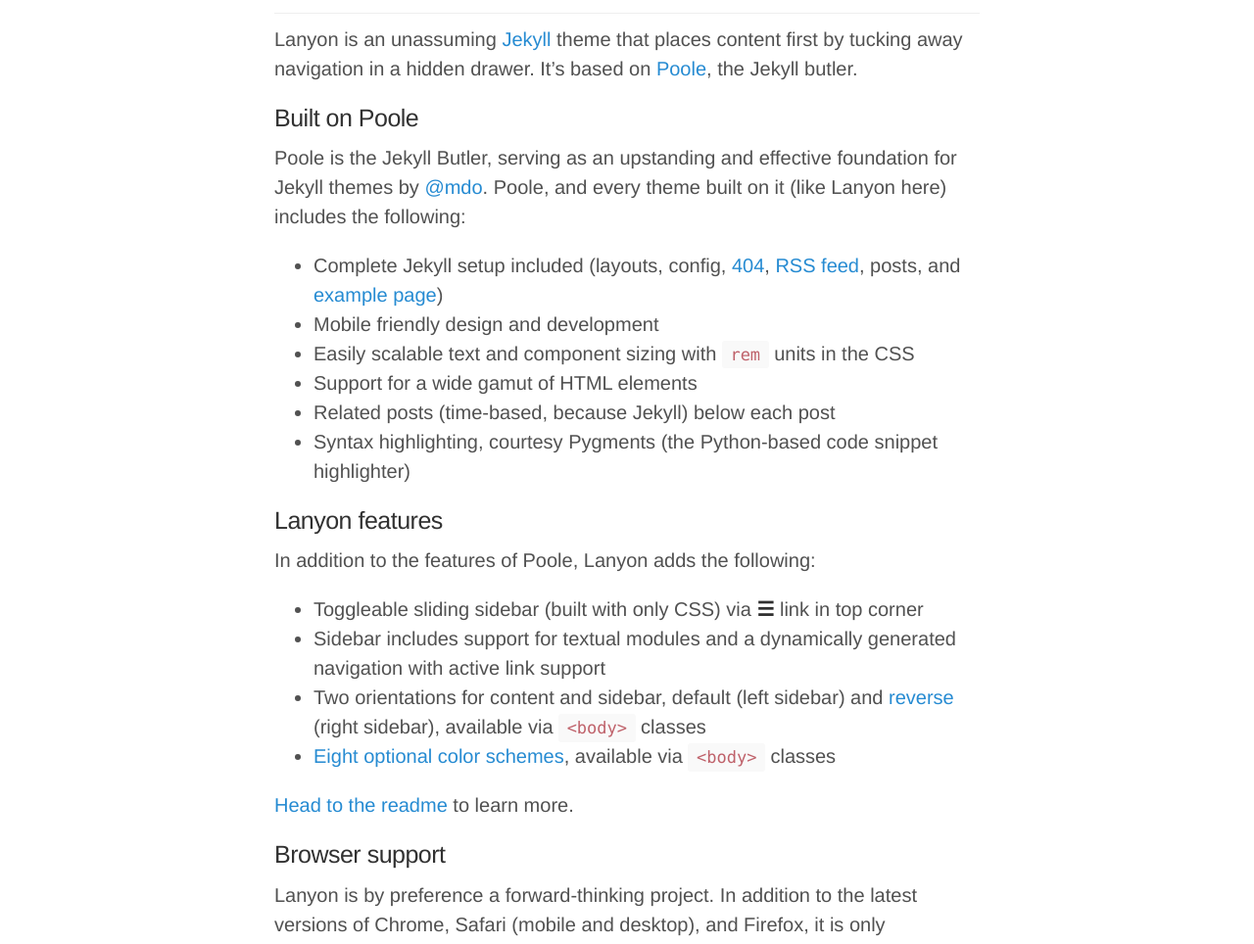
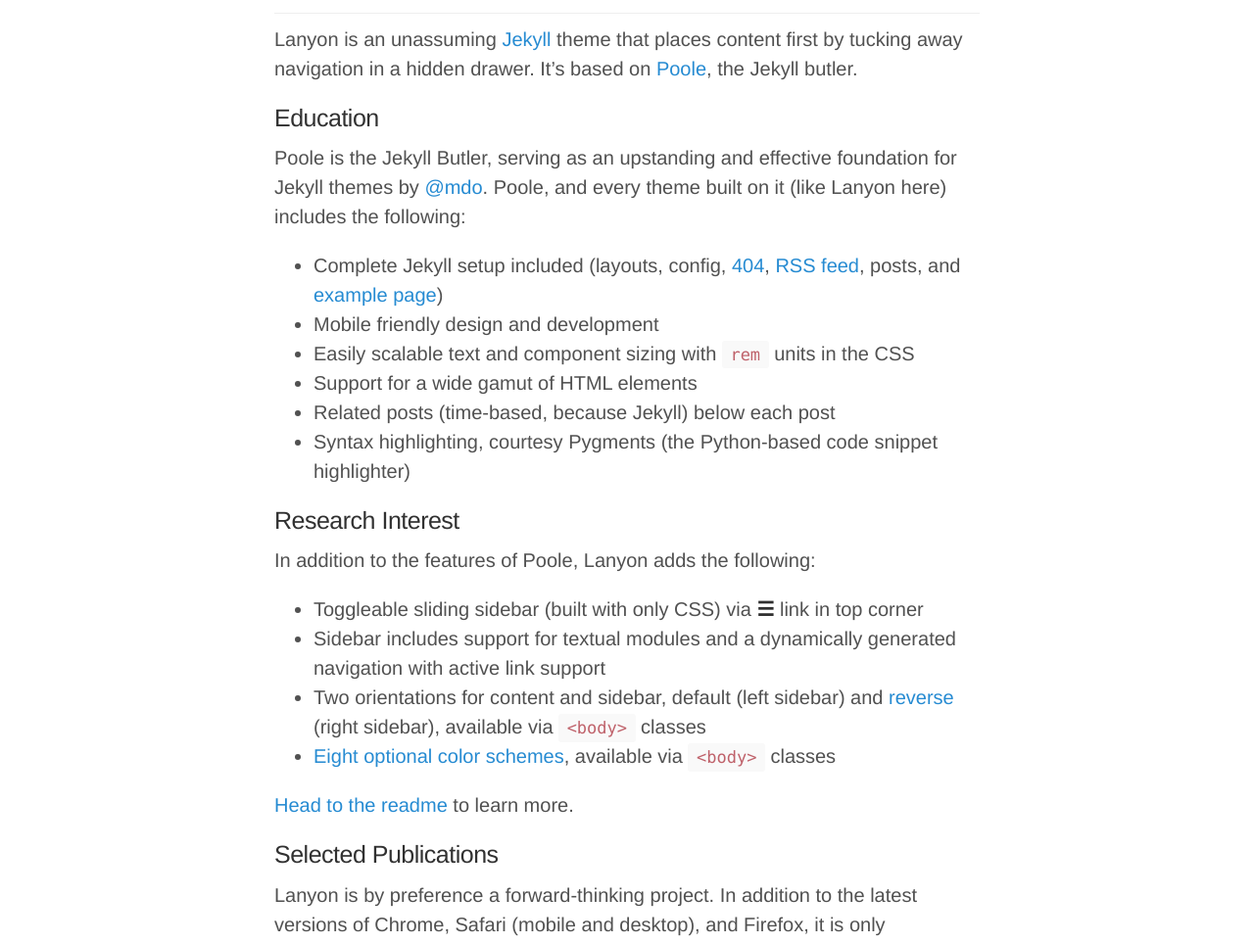
Before and after one commit to Alxendweb/alxendweb.github.io, a Jekyll site: the page built from _posts/2020-04-03-introducing-lanyon.md, in a window 1280 px wide. Shown: the part 382-1346 px from the top of the page at 98% size. Built offline with Jekyll 4.4.1, drawn with Linux system fonts in a browser that asks for light colours.

Commit message:
Update 2020-04-03-introducing-lanyon.md

```diff
--- a/_posts/2020-04-03-introducing-lanyon.md
+++ b/_posts/2020-04-03-introducing-lanyon.md
@@ -25,7 +25,7 @@
 ---
 Lanyon is an unassuming [Jekyll](http://jekyllrb.com) theme that places content first by tucking away navigation in a hidden drawer. It's based on [Poole](http://getpoole.com), the Jekyll butler.
 
-### Built on Poole
+### Education
 
 Poole is the Jekyll Butler, serving as an upstanding and effective foundation for Jekyll themes by [@mdo](https://twitter.com/mdo). Poole, and every theme built on it (like Lanyon here) includes the following:
 
@@ -36,7 +36,7 @@
 * Related posts (time-based, because Jekyll) below each post
 * Syntax highlighting, courtesy Pygments (the Python-based code snippet highlighter)
 
-### Lanyon features
+### Research Interest
 
 In addition to the features of Poole, Lanyon adds the following:
 
@@ -47,7 +47,7 @@
 
 [Head to the readme](https://github.com/poole/lanyon#readme) to learn more.
 
-### Browser support
+### Selected Publications
 
 Lanyon is by preference a forward-thinking project. In addition to the latest versions of Chrome, Safari (mobile and desktop), and Firefox, it is only compatible with Internet Explorer 9 and above.
 
```
